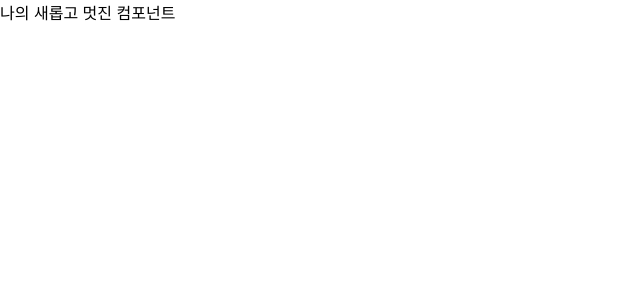
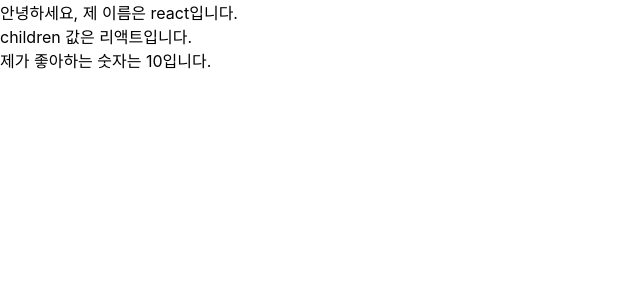
Before and after one commit to NyeongB/react_study, a React (Create React App) app in the folder hello-react/: page / in a window 1280 px wide. Shown: the top 300 px of the page, without its empty margins (0-640 px from the left). Built offline with nearby package versions, Linux system fonts and the light colour scheme.

Commit message:
PropTypes

```diff
--- a/hello-react/src/App.js
+++ b/hello-react/src/App.js
@@ -3,7 +3,7 @@
 import MyComponent from "./MyComponent";
 
 function App() {
-  return <MyComponent/>
+  return <MyComponent name="react" favoriteNumber = {10}>리액트</MyComponent>;
 }
 
 export default App;
--- a/hello-react/src/MyComponent.js
+++ b/hello-react/src/MyComponent.js
@@ -1,8 +1,26 @@
 import React from 'react';
+import PropTypes from 'prop-types';
 
 
-const MyComponent = () => {
-    return <div>나의 새롭고 멋진 컴포넌트</div>;
+const MyComponent = ({name, favoriteNumber, children}) => {
+    return (
+        <div>
+            안녕하세요, 제 이름은 {name}입니다. <br/>
+            children 값은 {children}
+            입니다.
+            <br/>
+            제가 좋아하는 숫자는 {favoriteNumber}입니다.
+        </div>
+    )
+};
+
+MyComponent.defaultProps = {
+    name : '기본이름'
+};
+
+MyComponent.propTypes = {
+    name : PropTypes.string,
+    favoriteNumber : PropTypes.number.isRequired
 };
 
 
```
